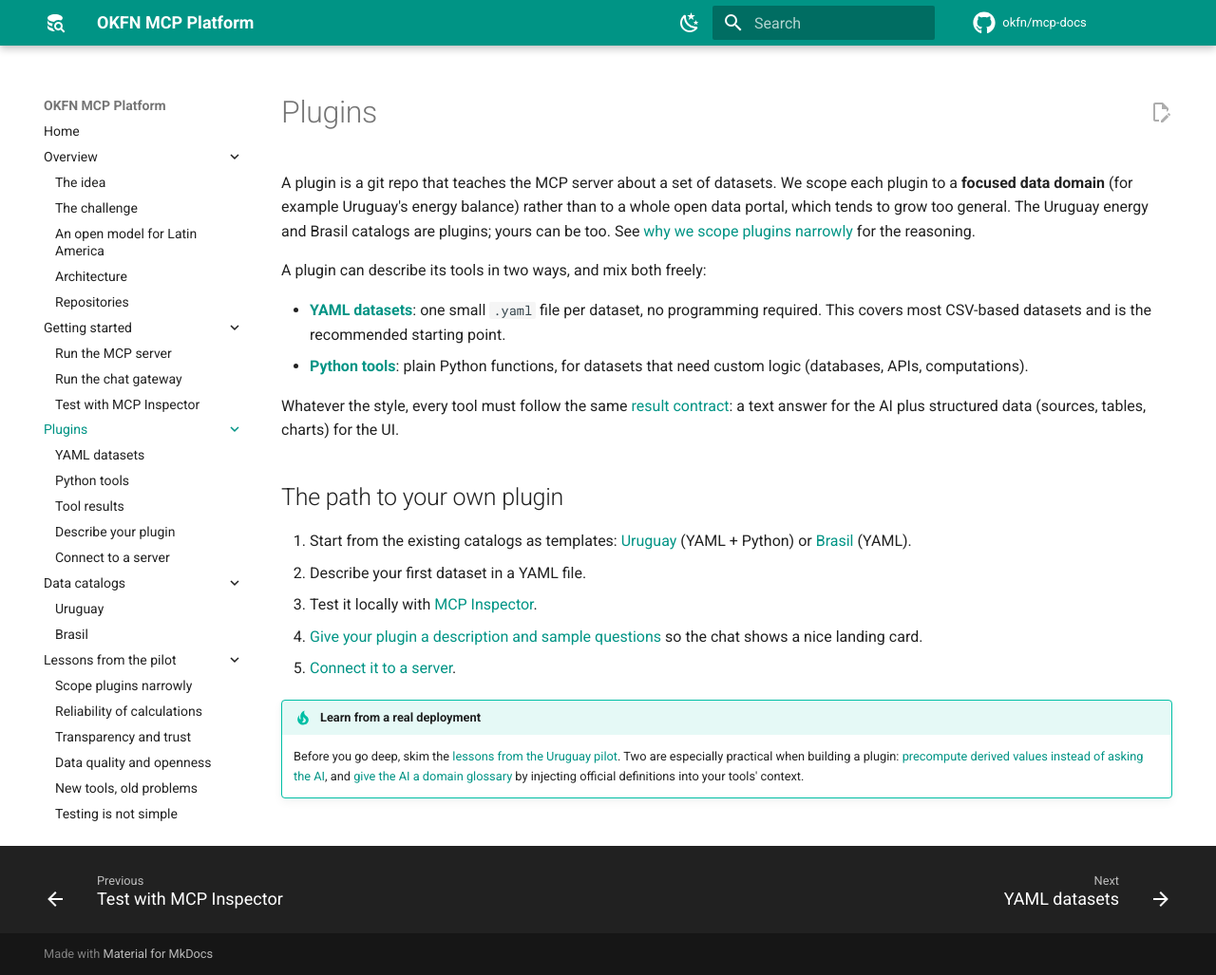
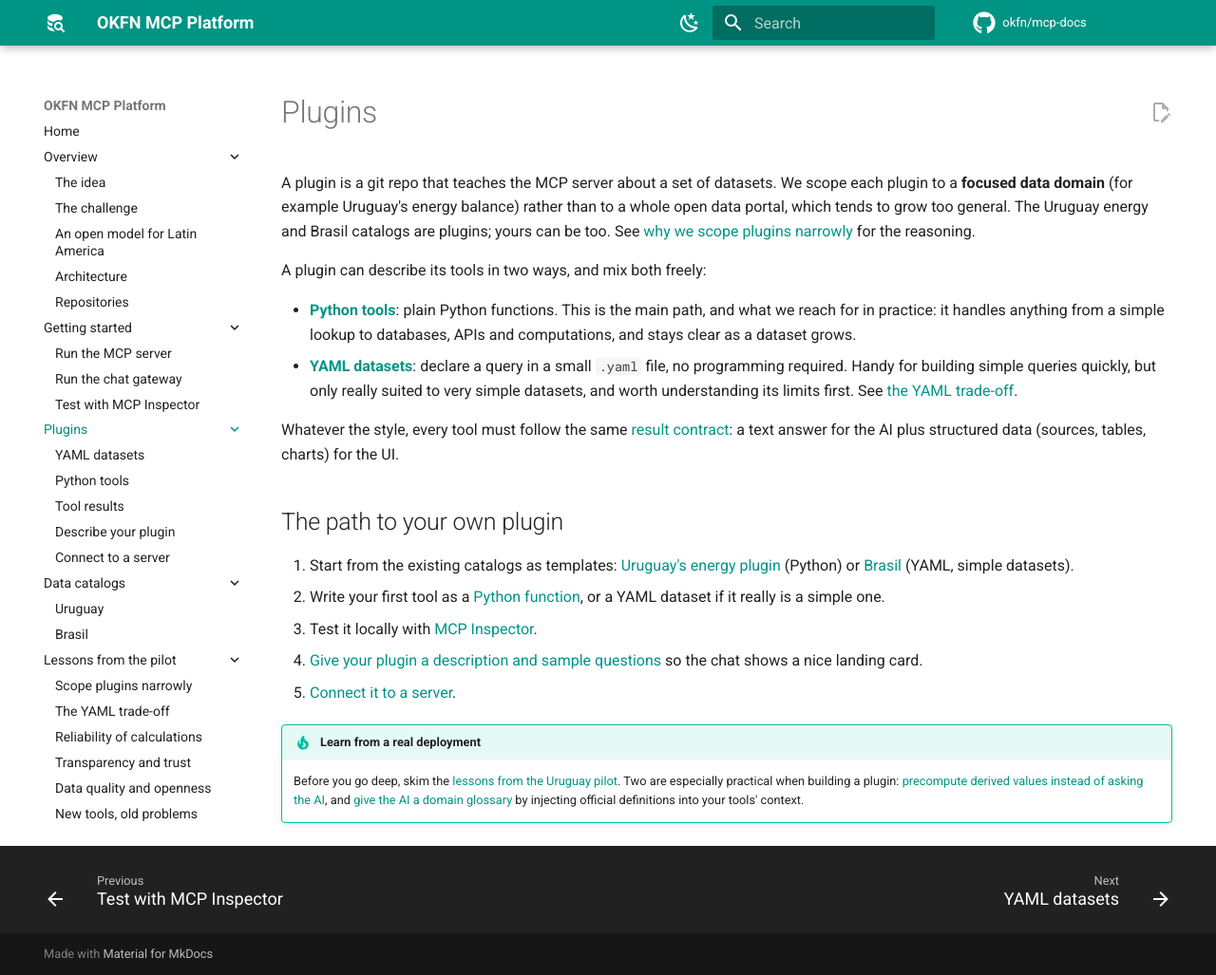
Before and after one commit to okfn/mcp-docs, an MkDocs documentation site: the page built from docs/plugins/index.md, in a window 1280 px wide and 1027 px high. Shown: the whole window at 95% size. Built offline with MkDocs 1.6.1 and Material for MkDocs 9.7.7, drawn with Linux system fonts in a browser that asks for light colours; comment, search, counter and statistics services are not loaded.

Commit message:
Notes on yaml

```diff
--- a/docs/plugins/index.md
+++ b/docs/plugins/index.md
@@ -9,11 +9,15 @@
 
 A plugin can describe its tools in two ways, and mix both freely:
 
-- [**YAML datasets**](yaml-datasets.md): one small `.yaml` file per
-  dataset, no programming required. This covers most CSV-based
-  datasets and is the recommended starting point.
-- [**Python tools**](python-tools.md): plain Python functions, for
-  datasets that need custom logic (databases, APIs, computations).
+- [**Python tools**](python-tools.md): plain Python functions. This is
+  the main path, and what we reach for in practice: it handles anything
+  from a simple lookup to databases, APIs and computations, and stays
+  clear as a dataset grows.
+- [**YAML datasets**](yaml-datasets.md): declare a query in a small
+  `.yaml` file, no programming required. Handy for building simple
+  queries quickly, but only really suited to very simple datasets, and
+  worth understanding its limits first. See [the YAML
+  trade-off](../lessons/yaml-tradeoff.md).
 
 Whatever the style, every tool must follow the same
 [result contract](tool-results.md): a text answer for the AI plus
@@ -22,9 +26,10 @@
 ## The path to your own plugin
 
 1. Start from the existing catalogs as templates:
-   [Uruguay](../catalogs/uruguay.md) (YAML + Python) or
-   [Brasil](../catalogs/brasil.md) (YAML).
-2. Describe your first dataset in a YAML file.
+   [Uruguay's energy plugin](../catalogs/uruguay.md) (Python) or
+   [Brasil](../catalogs/brasil.md) (YAML, simple datasets).
+2. Write your first tool as a [Python function](python-tools.md), or a
+   YAML dataset if it really is a simple one.
 3. Test it locally with [MCP Inspector](../getting-started/inspector.md).
 4. [Give your plugin a description and sample questions](plugin-info.md)
    so the chat shows a nice landing card.
--- a/mkdocs.yml
+++ b/mkdocs.yml
@@ -90,6 +90,7 @@
   - Lessons from the pilot:
       - lessons/index.md
       - Scope plugins narrowly: lessons/scope.md
+      - The YAML trade-off: lessons/yaml-tradeoff.md
       - Reliability of calculations: lessons/calculations.md
       - Transparency and trust: lessons/transparency.md
       - Data quality and openness: lessons/data-quality.md
```
Also changed, not shown: docs/lessons/index.md (+2 -0 lines), docs/lessons/yaml-tradeoff.md (added, +33 -0 lines), docs/overview/idea.md (+4 -2 lines), docs/overview/repositories.md (+1 -1 lines), docs/plugins/yaml-datasets.md (+11 -3 lines).
